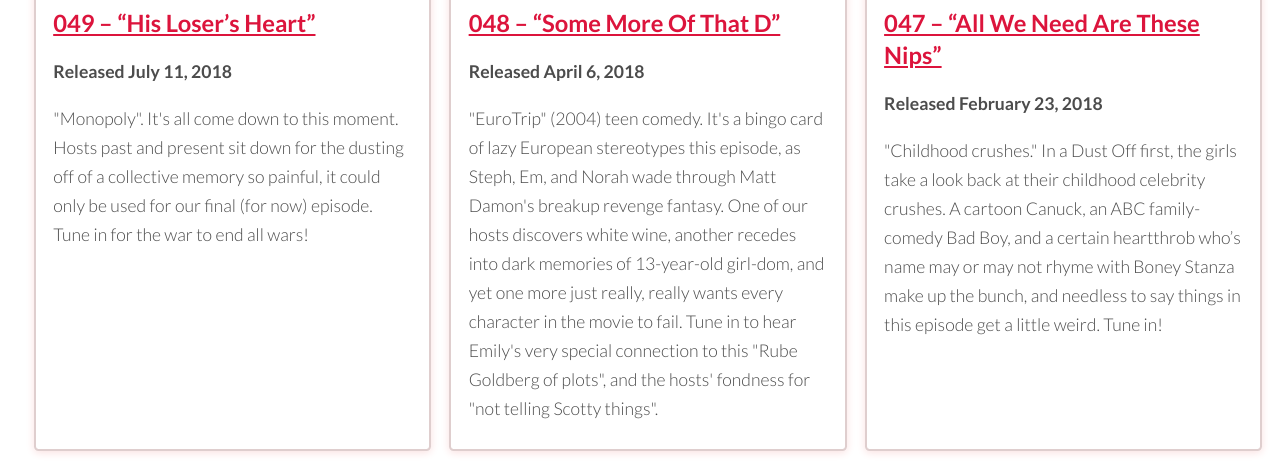
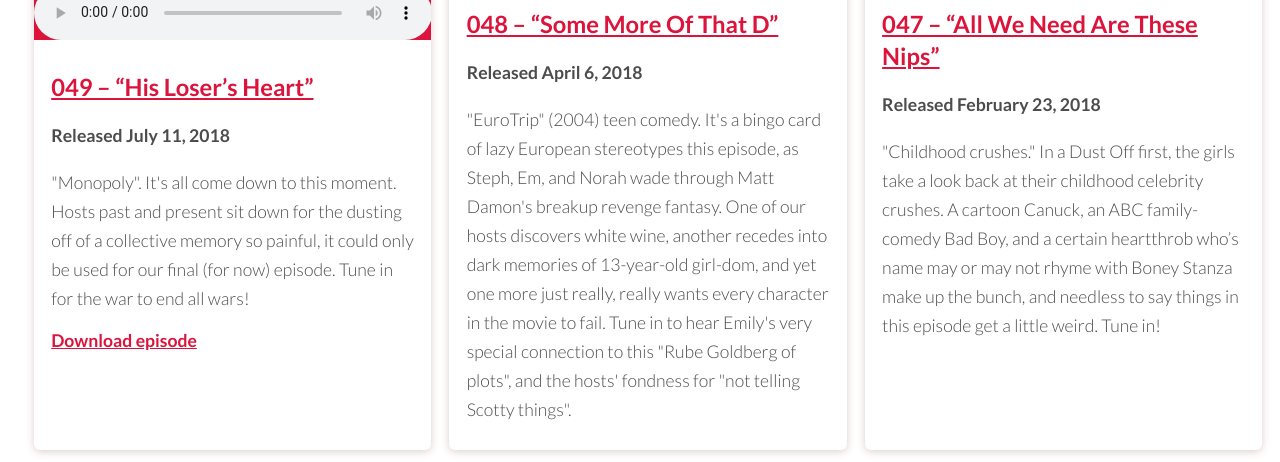
Before and after one commit to stephenbelyea/thedustoff, a website: page docs/index.html in a window 1280 px wide. Shown: the part 521-983 px from the top of the page. Drawn offline with Linux system fonts and the light colour scheme.

Commit message:
Add working player and file download setup

```diff
--- a/docs/feed.xml
+++ b/docs/feed.xml
@@ -99,7 +99,7 @@
 ]]>      </googleplay:description>
       <itunes:image href="https://stephenbelyea.github.io/thedustoff/images/049-monopoly.jpg"/>
       <googleplay:image href="https://stephenbelyea.github.io/thedustoff/images/049-monopoly.jpg"/>
-      <enclosure length="1" type="audio/mpeg" url="http://www.podtrac.com/pts/redirect.mp3/thedustoff.com/podcast-download/390/049-his-losers-heart.mp3"/>
+      <enclosure length="1" type="audio/mpeg" url="https://bit.ly/481Bh5e" data-file="dropbox" />
       <itunes:explicit>yes</itunes:explicit>
       <googleplay:explicit>Yes</googleplay:explicit>
       <itunes:block>no</itunes:block>
--- a/docs/script.js
+++ b/docs/script.js
@@ -28,8 +28,12 @@ const getFeedItemDateText = (item) => {
   return `Released ${formatDate}`;
 };
 
-const getFeedItemMp3 = (item) =>
-  item.querySelector("enclosure").getAttribute("url");
+const getFeedItemMp3 = (item) => {
+  const enclosure = item.querySelector("enclosure");
+  return enclosure.getAttribute("data-file") === "dropbox"
+    ? enclosure.getAttribute("url")
+    : "";
+};
 
 const getFeedItemImage = (item) =>
   item.getElementsByTagName("itunes:image")[0].getAttribute("href");
@@ -43,12 +47,15 @@ const getFeedItemData = (item) => ({
   image: getFeedItemImage(item),
 });
 
-const buildAudioPlayer = (mp3) =>
-  [
-    `<audio controls src=${mp3}>`,
+const buildAudioPlayer = (mp3) => {
+  if (mp3 === "") return "";
+  return [
+    `<audio controls preload="metadata">`,
+    `<source src="${mp3}" type="audio/mpeg" />`,
     `<a href="${mp3}">Download episode</a>`,
     `</audio>`,
   ].join("");
+};
 
 const buildFeedItem = (item) => {
   const { id, title, date, description, mp3, image } = getFeedItemData(item);
@@ -56,11 +63,12 @@ const buildFeedItem = (item) => {
 
   const feedItemContent = [
     `<img src="${image}" alt="" />`,
-    // `<div class="player">${player}</div>`,
+    `<div class="player">${player}</div>`,
     `<div class="inner">`,
     `<h2><a href="#${id}">${title}</a></h2>`,
     `<p class="date"><strong>${date}</strong></p>`,
     `<p class="description">${description}</p>`,
+    `<p class="download"><a href="${mp3}">Download episode</a></p>`,
     `</div>`,
   ];
 
--- a/docs/styles.css
+++ b/docs/styles.css
@@ -77,11 +77,15 @@ p {
 article {
   overflow: hidden;
   margin: 1rem 0;
-  border: solid 0.125em var(--color-border);
-  border-radius: 0.25rem;
+  border-radius: 0.35rem;
   box-sizing: border-box;
-  box-shadow: 0 0.1rem 0.5rem var(--color-shadow);
+  box-shadow: 0 0.1rem 0.5rem var(--color-border);
   transition: box-shadow 150ms;
+}
+
+article audio {
+  background: var(--color-special);
+  border-top: solid 0.1em black;
 }
 
 article .inner {
@@ -107,12 +111,16 @@ article .date {
 }
 
 article .player {
-  margin: -0.45rem 0 1.5rem;
+  margin: -0.45rem 0 0.5rem;
   position: relative;
 }
 
 article audio {
   width: 100%;
+}
+
+article .download > a[href=""] {
+  display: none;
 }
 
 footer {
```
